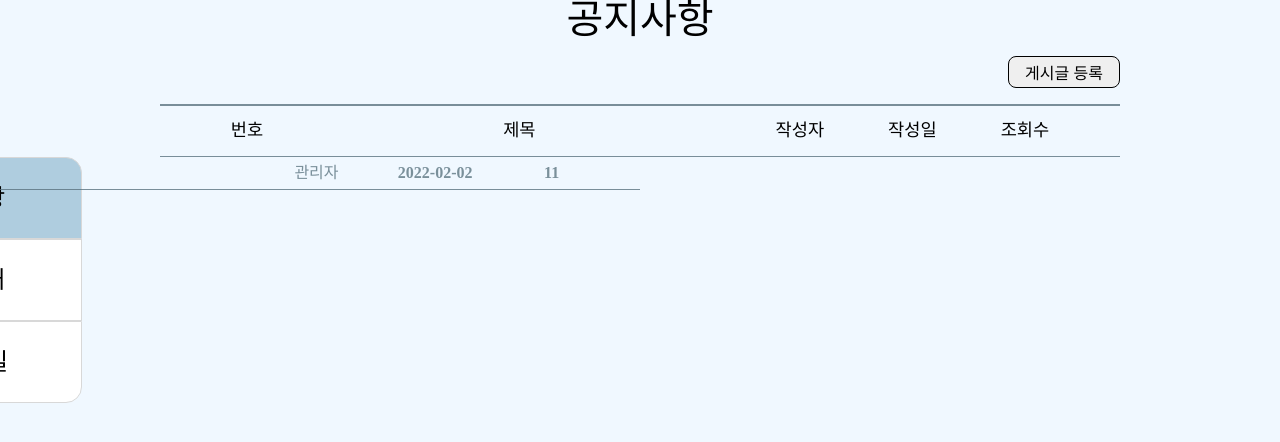
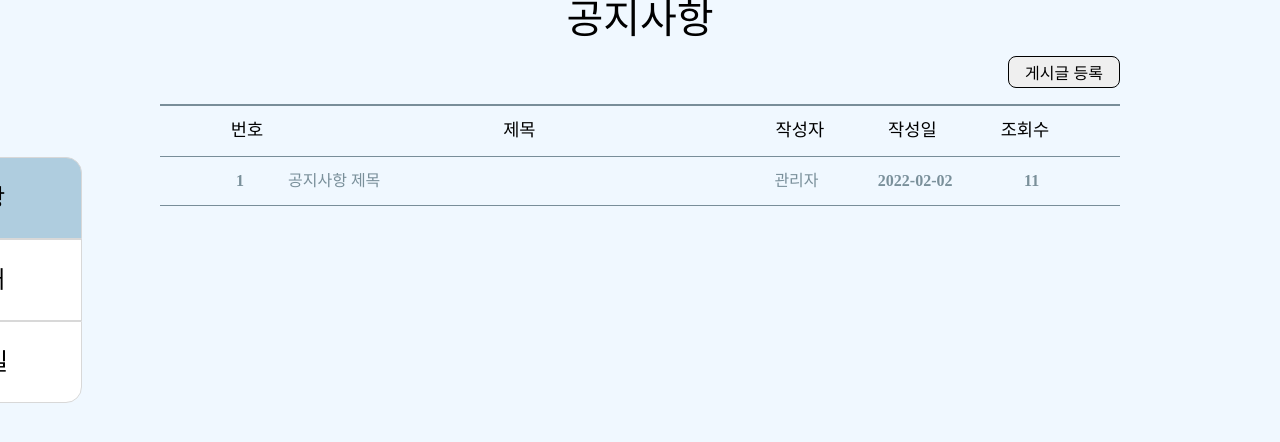
Before and after one commit to 247CloudLibrary/client-admin, a React (Create React App) app: page /boards/list in a window 1280 px wide. Shown: the top 442 px of the page. Built offline with nearby package versions, Linux system fonts and the light colour scheme.

Commit message:
boardList css 수정

```diff
--- a/src/components/board/BoardList.js
+++ b/src/components/board/BoardList.js
@@ -64,8 +64,16 @@ const BoardList = () => {
             <BoardMap />
           </div>
         ) : (
-          <div className="listitem-box">
-            {showList ? <BoardNoticeListItem /> : <BoardInfoListItem />}
+          <div>
+            {showList ? (
+              <div className="listitem-box">
+                <BoardNoticeListItem />
+              </div>
+            ) : (
+              <div className="listitem-box">
+                <BoardInfoListItem />
+              </div>
+            )}
           </div>
         )}
       </div>
--- a/src/styles/components/board/BoardList.scss
+++ b/src/styles/components/board/BoardList.scss
@@ -81,7 +81,6 @@
     .listitem-box {
       position: relative;
       justify-content: center;
-      right: 30rem;
       height: 5rem;
     }
   }
--- a/src/styles/components/board/BoardListItem.scss
+++ b/src/styles/components/board/BoardListItem.scss
@@ -11,7 +11,7 @@
       width: 60rem;
       justify-content: left;
       font-weight: 550;
-      padding: 0.5rem 0;
+      padding: 1rem 0;
       border-bottom: 1px solid #57707cc5;
 
       .num {
```
